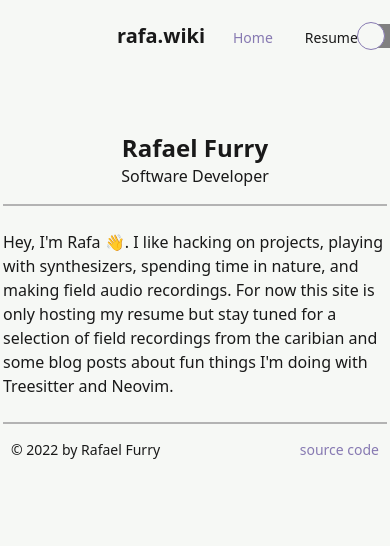
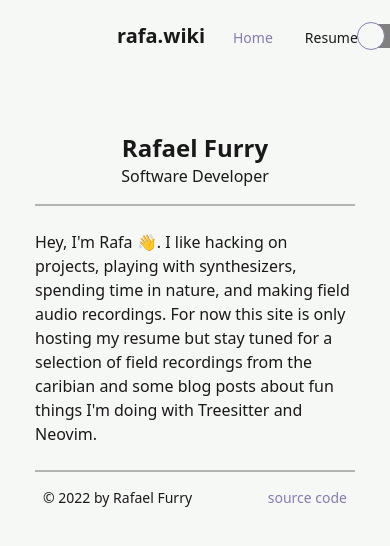
Before and after one commit to BullThistle/rafa.wiki-site, a Next.js app: page / in a window 390 px wide. Shown: the top 546 px of the page. Built offline with nearby package versions, Linux system fonts and the light colour scheme.

Commit message:
make home responsive

```diff
--- a/pages/index.tsx
+++ b/pages/index.tsx
@@ -5,7 +5,7 @@ import { About } from '../components/about'
 
 const Home: NextPage = () => {
   return (
-    <div className='max-w-sm mx-auto mt-10'>
+    <div className='max-w-xs sm:max-w-sm mx-auto mt-10'>
       <div className='flex flex-col gap-6'>
         <Header />
         <About />
```
